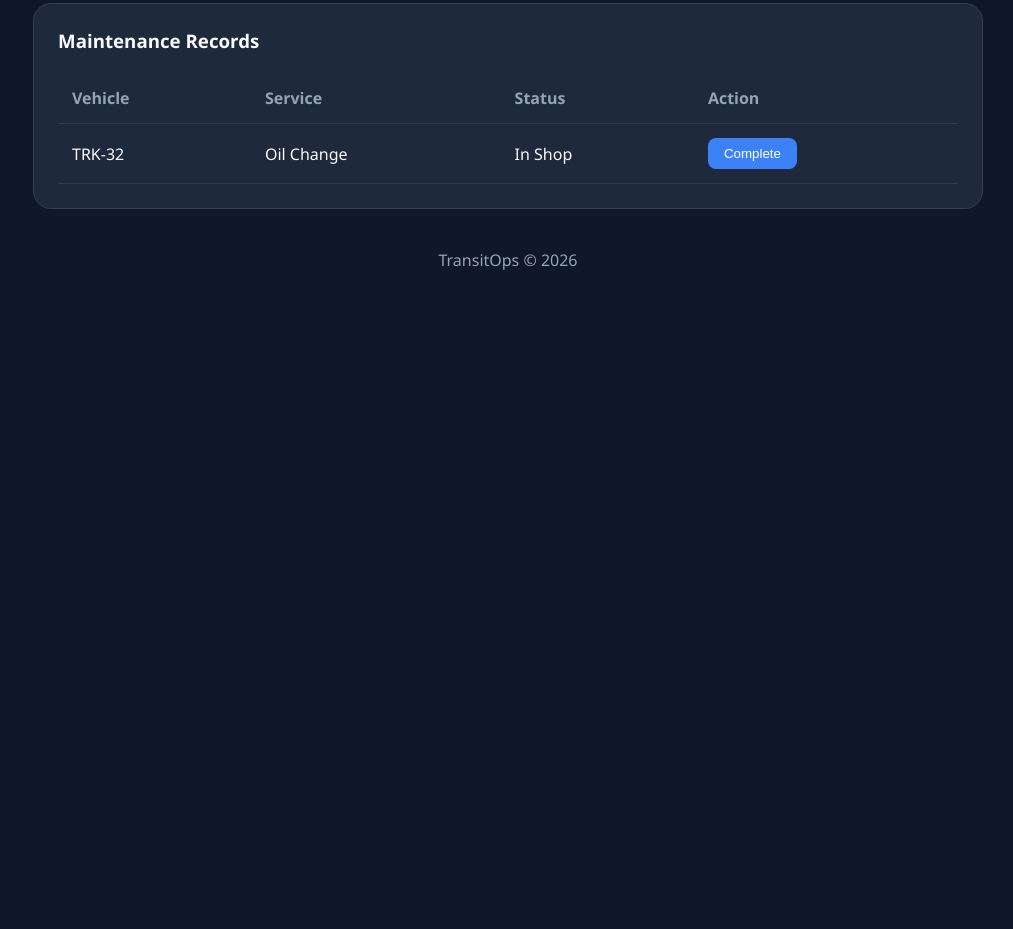
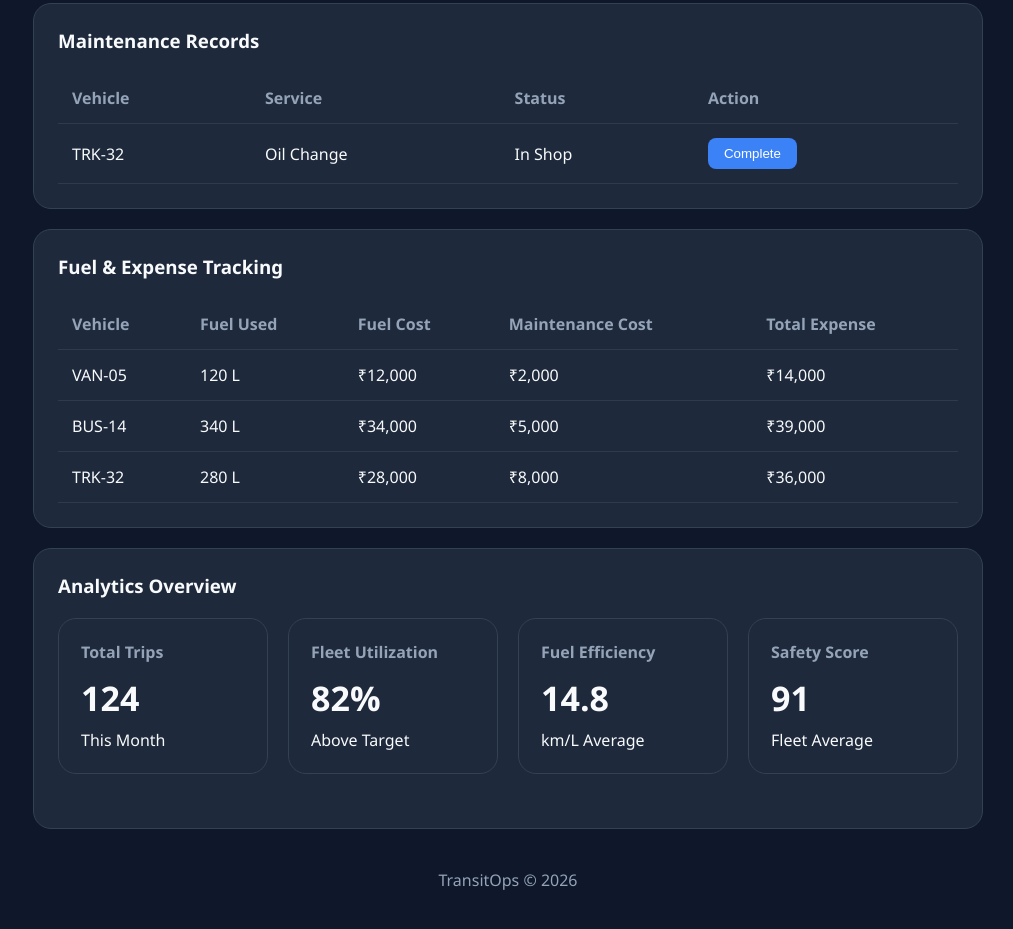
Before and after one commit to SCAr4750/transitops-, a plain HTML site: page index.html in a window 1280 px wide. Shown: the part 1685-2614 px from the top of the page, without its empty margins (267-1280 px from the left). Before the commit the page ends 2006 px from the top, so only its background shows below. Drawn offline with Linux system fonts and the light colour scheme.

Commit message:
Hour 7 Analytics Dashboard

```diff
--- a/index.html
+++ b/index.html
@@ -440,6 +440,90 @@
     </table>
 
 </section>
+
+<section class="panel">
+
+    <h3>Fuel & Expense Tracking</h3>
+
+    <table class="vehicle-table">
+
+        <thead>
+            <tr>
+                <th>Vehicle</th>
+                <th>Fuel Used</th>
+                <th>Fuel Cost</th>
+                <th>Maintenance Cost</th>
+                <th>Total Expense</th>
+            </tr>
+        </thead>
+
+        <tbody>
+
+            <tr>
+                <td>VAN-05</td>
+                <td>120 L</td>
+                <td>₹12,000</td>
+                <td>₹2,000</td>
+                <td>₹14,000</td>
+            </tr>
+
+            <tr>
+                <td>BUS-14</td>
+                <td>340 L</td>
+                <td>₹34,000</td>
+                <td>₹5,000</td>
+                <td>₹39,000</td>
+            </tr>
+
+            <tr>
+                <td>TRK-32</td>
+                <td>280 L</td>
+                <td>₹28,000</td>
+                <td>₹8,000</td>
+                <td>₹36,000</td>
+            </tr>
+
+        </tbody>
+
+    </table>
+
+</section>
+
+<section class="panel">
+
+    <h3>Analytics Overview</h3>
+
+    <div class="kpi-grid">
+
+        <div class="kpi-card">
+            <h4>Total Trips</h4>
+            <h2>124</h2>
+            <p>This Month</p>
+        </div>
+
+        <div class="kpi-card">
+            <h4>Fleet Utilization</h4>
+            <h2>82%</h2>
+            <p>Above Target</p>
+        </div>
+
+        <div class="kpi-card">
+            <h4>Fuel Efficiency</h4>
+            <h2>14.8</h2>
+            <p>km/L Average</p>
+        </div>
+
+        <div class="kpi-card">
+            <h4>Safety Score</h4>
+            <h2>91</h2>
+            <p>Fleet Average</p>
+        </div>
+
+    </div>
+
+</section>
+
+
         <footer>
 
             TransitOps © 2026
```
